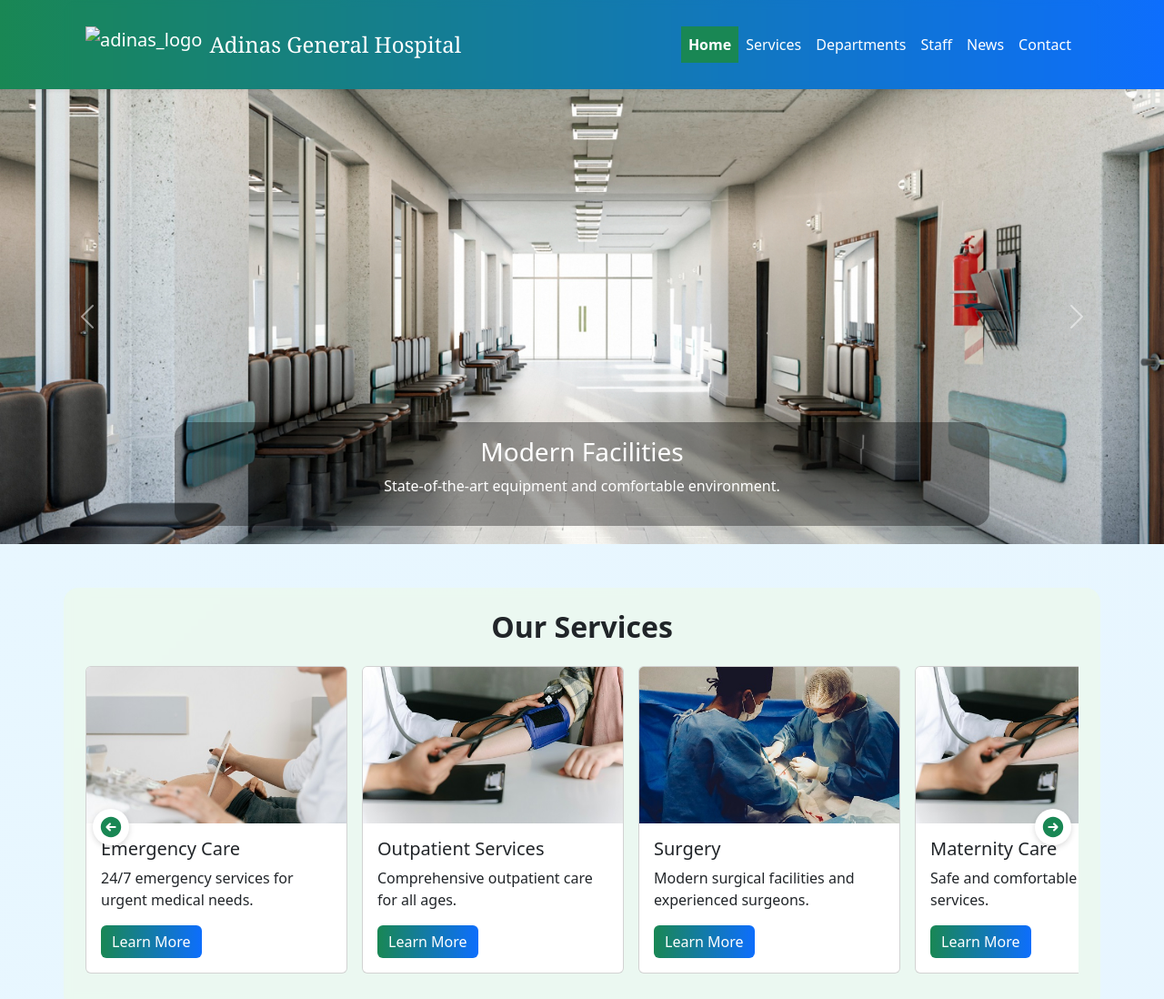
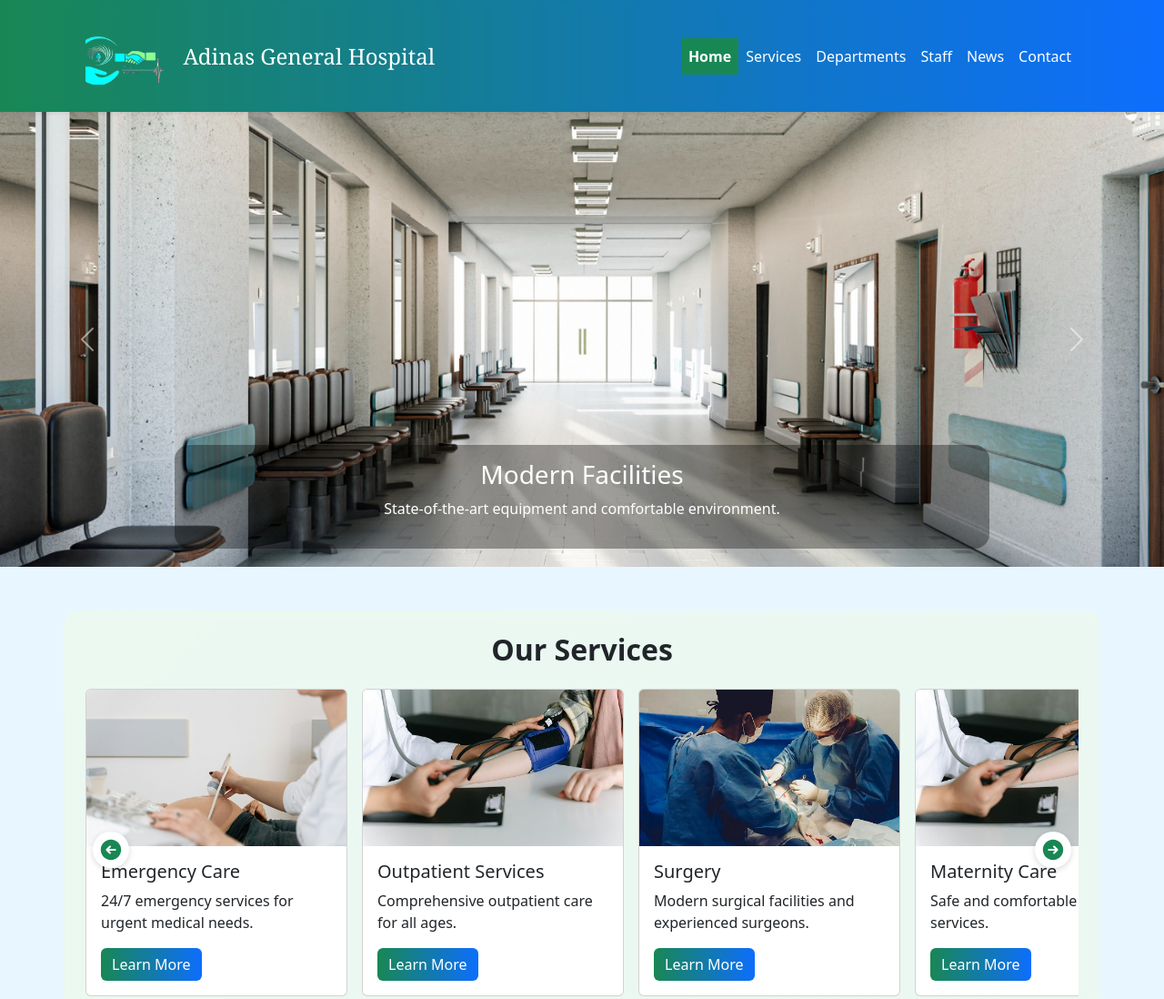
Before and after one commit to Estif-anon/adinas-general-hospital, a plain HTML site: page index.html in a window 1280 px wide. Shown: the top 1098 px of the page at 91% size. Drawn offline with nearby package versions, Linux system fonts and the light colour scheme.

Commit message:
Add logo image

```diff
--- a/index.html
+++ b/index.html
@@ -433,9 +433,9 @@ body::before {
       <div class="container">
        <a class="navbar-brand d-flex align-items-center" href="#">
           <img
-            src="./assets/images/adinas-logo.png"
+            src="./assets/images/adinas_logo.png"
             alt="adinas_logo"
-            height="40"
+            height="65"
             class="me-2"
           />
           <span style="font-family: 'Georgia', serif; font-size: 1.5rem"
```
Also changed, not shown: assets/images/adinas_logo.jpg (added), assets/images/adinas_logo.png (added), assets/images/gamby-logo.png (deleted).
